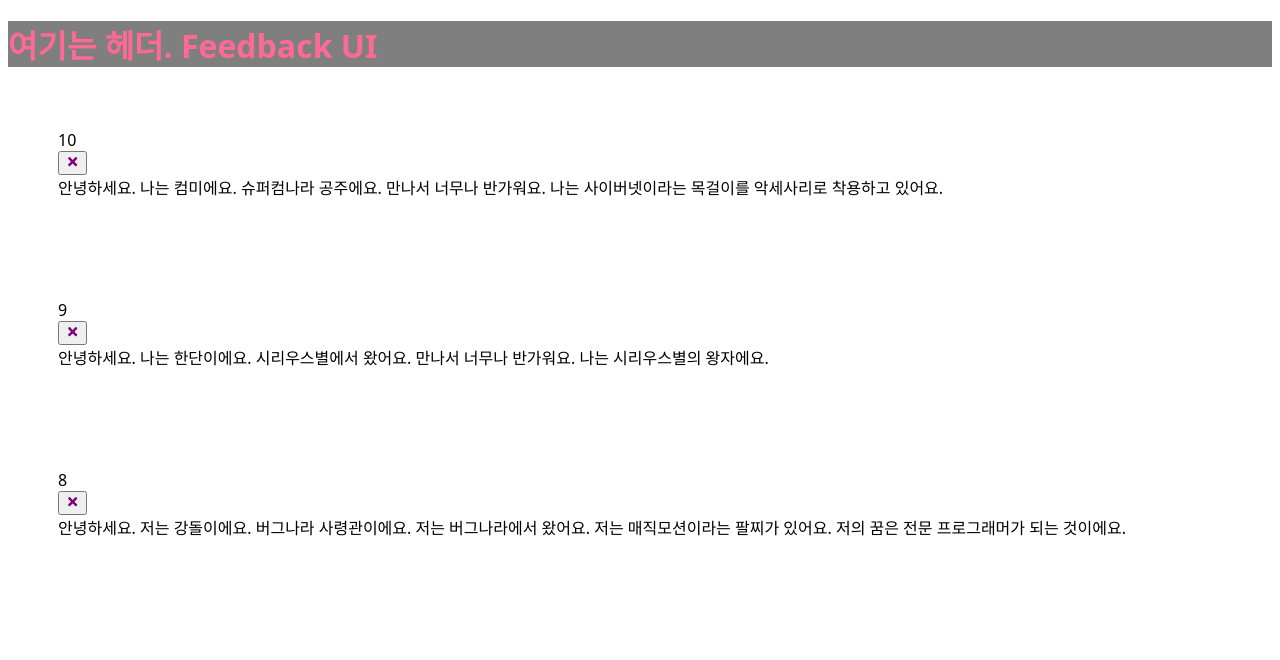
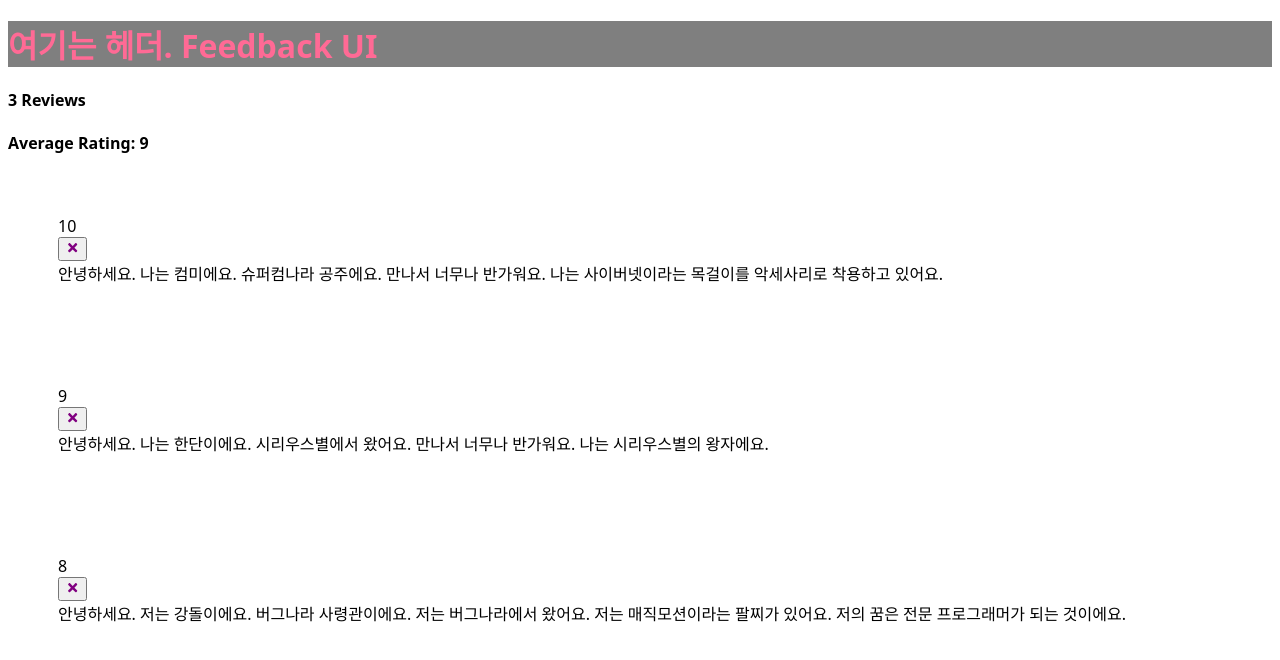
Before and after one commit to hongduck710/react-course-by-traversymedia, a React (Create React App) app: page / in a window 1280 px wide. Shown: the top 660 px of the page. Built offline with nearby package versions, Linux system fonts and the light colour scheme.

Commit message:
FeedbackStats Component까지 완료

```diff
--- a/src/App.js
+++ b/src/App.js
@@ -2,15 +2,26 @@ import { useState } from "react";
 import Header from "./components/Header.jsx";
 import FeedbackList from "./components/FeedbackList.jsx";
 import FeedbackData from "./data/FeedbackData.js";
+import FeedbackStats from "./components/FeedbackStats.jsx";
 
 
 function App() {
     const [feedback, setFeedback] = useState(FeedbackData);
+
+    const deleteFeedback = (id) => {
+        if(window.confirm("Are you sure you want to?")){
+            setFeedback(feedback.filter((item) => item.id !== id));
+        }
+
+    }
+
     return (
         <>
             <Header  />
             <div className="container">
-                <FeedbackList  feedback={feedback} />
+                <FeedbackStats feedback={feedback} />
+                <FeedbackList  feedback={feedback}
+                handleDelete={deleteFeedback }/>
             </div>
 
         </>
--- a/src/components/FeedbackItem.jsx
+++ b/src/components/FeedbackItem.jsx
@@ -2,16 +2,14 @@ import { FaTimes } from "react-icons/fa";
 import PropTypes from "prop-types";
 import Card from "./shared/Card";
 
-function FeedbackItem ({ item }){
-    const handleClick = (id) => {
-        console.log(id);
-    }
+function FeedbackItem ({ item, handleDelete }){
+
 
     return (
         <Card>
             <div className="num-display">{ item.rating }</div>
-            <button className="close">
-                <FaTimes onClick={ () => handleClick(item.id) } color="purple"/>
+            <button onClick={() => handleDelete(item.id)} className="close" >
+                <FaTimes  color="purple"/>
             </button>
             <div className="text-display">{ item.text }</div>
         </Card>
--- a/src/components/FeedbackList.jsx
+++ b/src/components/FeedbackList.jsx
@@ -1,14 +1,18 @@
 import PropTypes from "prop-types";
 import FeedbackItem from "./FeedbackItem.jsx";
 
-function FeedbackList({ feedback }){
+function FeedbackList({ feedback, handleDelete }){
     if(!feedback || feedback.length === 0){
         return <p>피드백이 없어요!</p>
     }
     return (
         <div className="feedback-list">
             {feedback.map((item) => (
-                <FeedbackItem key={ item.id } item={ item } />
+                <FeedbackItem
+                key={ item.id }
+                item={ item }
+                handleDelete={ handleDelete }
+                />
             ))}
         </div>
     )
--- /dev/null
+++ b/src/components/FeedbackStats.jsx
@@ -0,0 +1,24 @@
+import PropTypes from "prop-types";
+
+function FeedbackStats({ feedback }) {
+    // Calculate Ratings avg
+    let average = feedback.reduce((acc, cur) => {
+        return acc + cur.rating
+    }, 0) / feedback.length
+    console.log(average);
+
+    average = average.toFixed(1).replace(/[.,]0$/, "");
+
+    return (
+        <div className="feedback-stats">
+            <h4>{ feedback.length } Reviews</h4>
+            <h4>Average Rating: { isNaN(average) ? 0 : average }</h4>
+        </div>
+    );
+}
+
+FeedbackStats.propTypes = {
+    feedback: PropTypes.array.isRequired
+}
+
+export default FeedbackStats;
```
